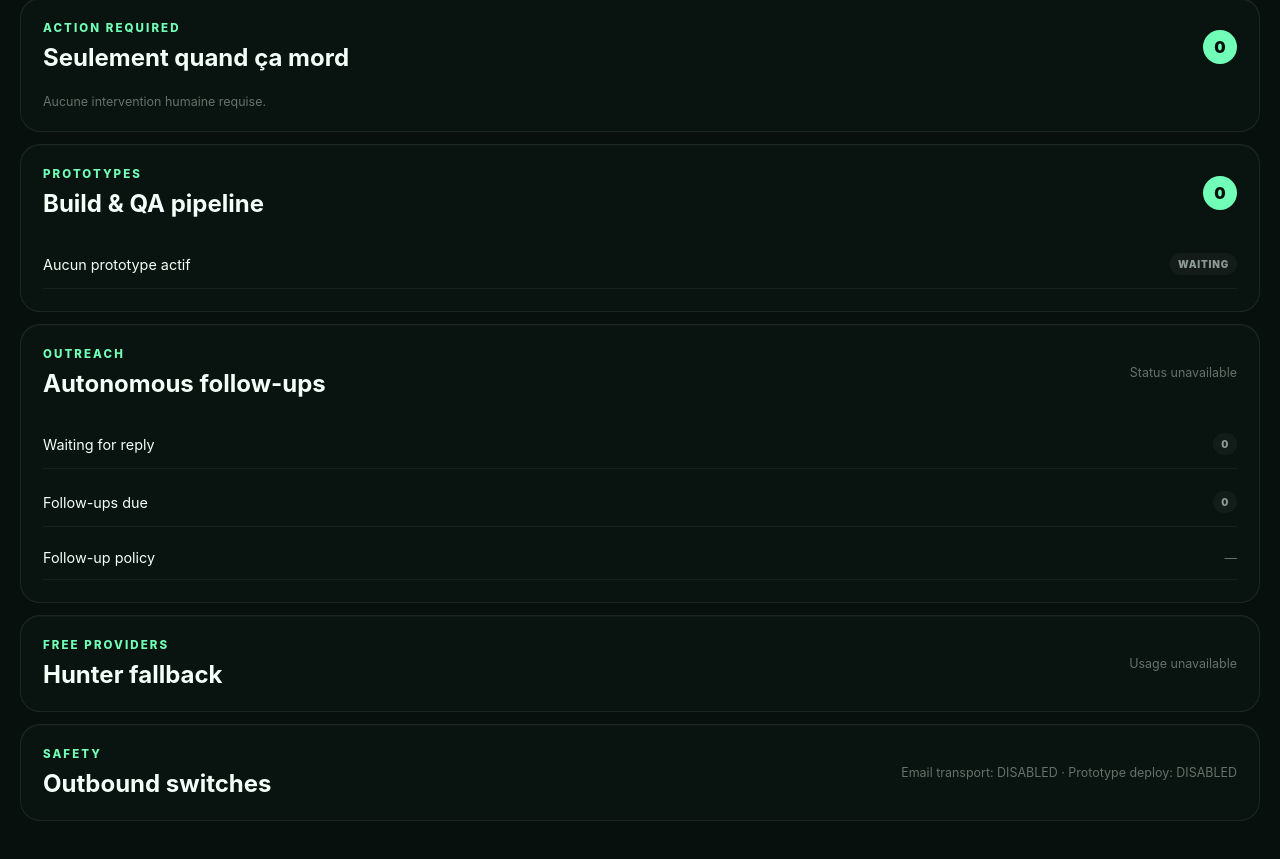
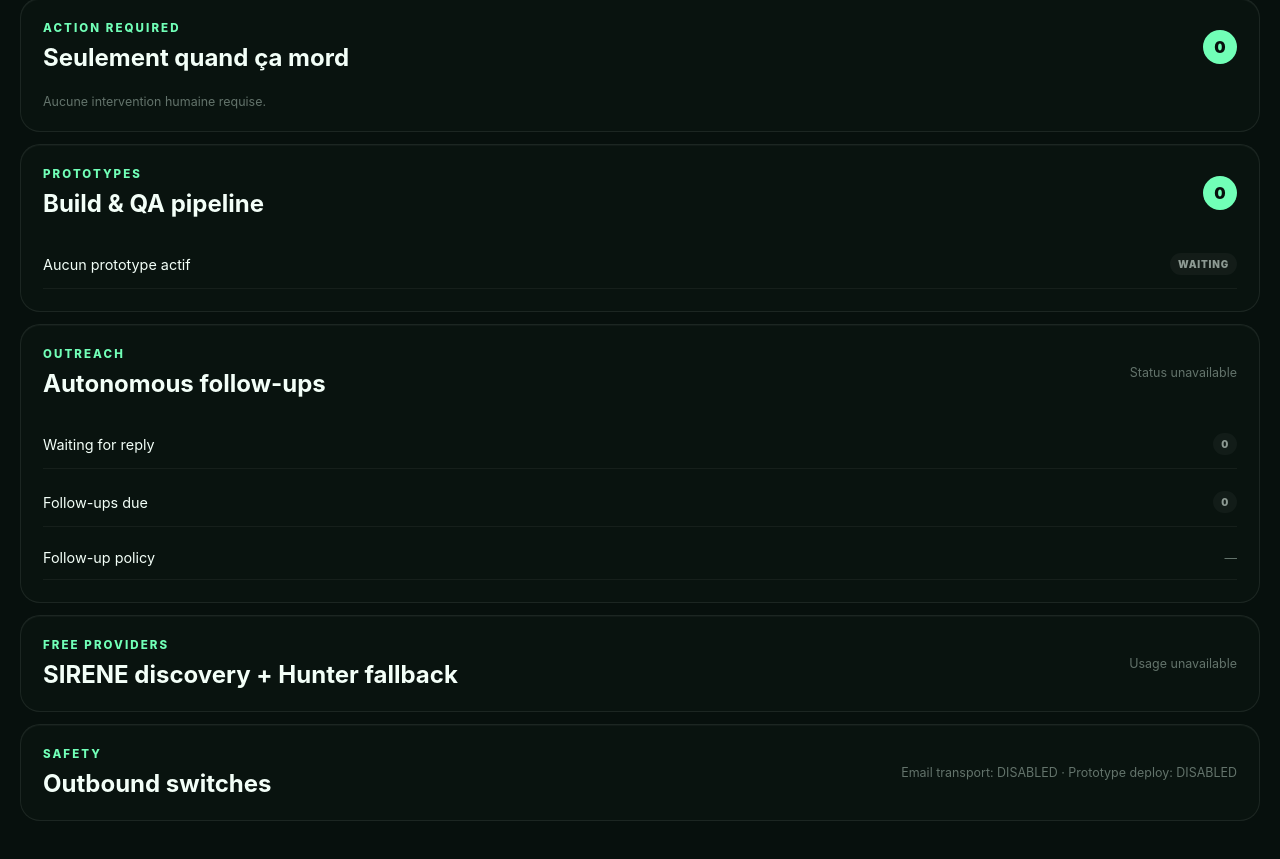
Before and after one commit to VNM972/magicscript, a Next.js app in the folder apps/control-center/: page / in a window 1280 px wide. Shown: the part 911-1770 px from the top of the page. Built offline with nearby package versions, Linux system fonts and the light colour scheme.

Commit message:
V2 control center: show SIRENE and Hunter free-provider stack

```diff
--- a/apps/control-center/app/page.tsx
+++ b/apps/control-center/app/page.tsx
@@ -259,11 +259,11 @@ export default async function Page() {
         <div className="panelTitle" style={{ marginBottom: 0 }}>
           <div>
             <p className="eyebrow">FREE PROVIDERS</p>
-            <h2>Hunter fallback</h2>
+            <h2>SIRENE discovery + Hunter fallback</h2>
           </div>
           <span className="muted">
             {data.providerUsage
-              ? `${data.providerUsage.hunter.used}/${data.providerUsage.hunter.budget} credits · ${data.providerUsage.hunter.remainingInternalBudget} reserved budget remaining · ${data.providerUsage.hunter.configured ? 'API READY' : 'API KEY MISSING'}`
+              ? `SIRENE ${data.providerUsage.sirene.configured ? 'READY' : 'KEY MISSING'} · Hunter ${data.providerUsage.hunter.used}/${data.providerUsage.hunter.budget} · ${data.providerUsage.hunter.remainingInternalBudget} credits reserved`
               : 'Usage unavailable'}
           </span>
         </div>
```
